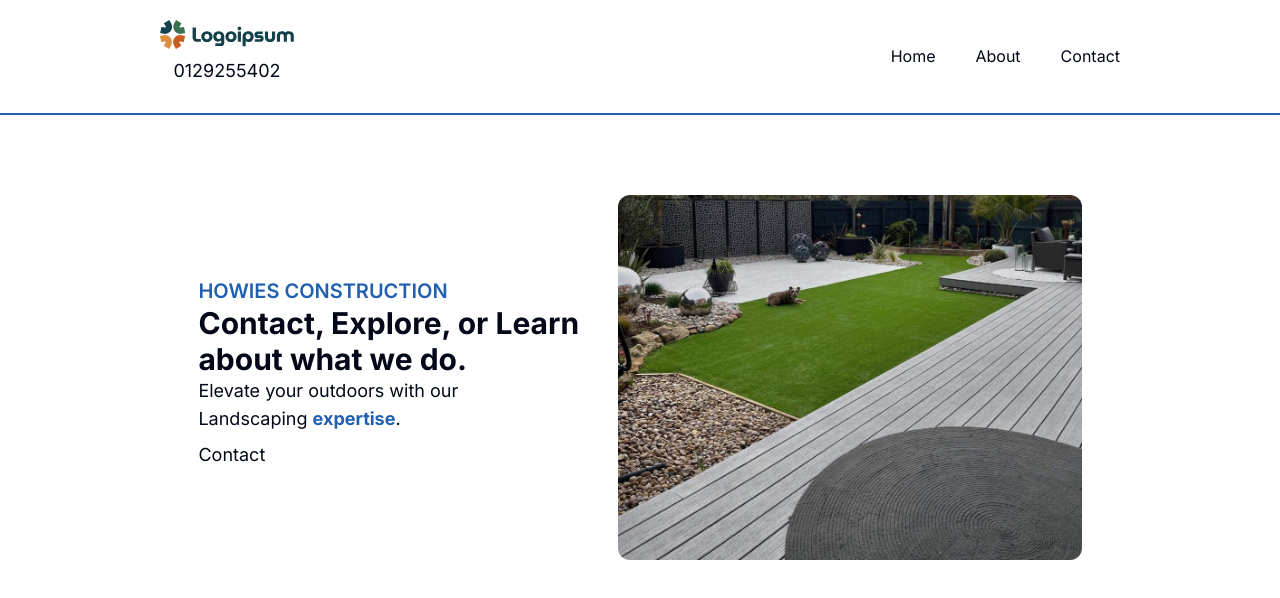
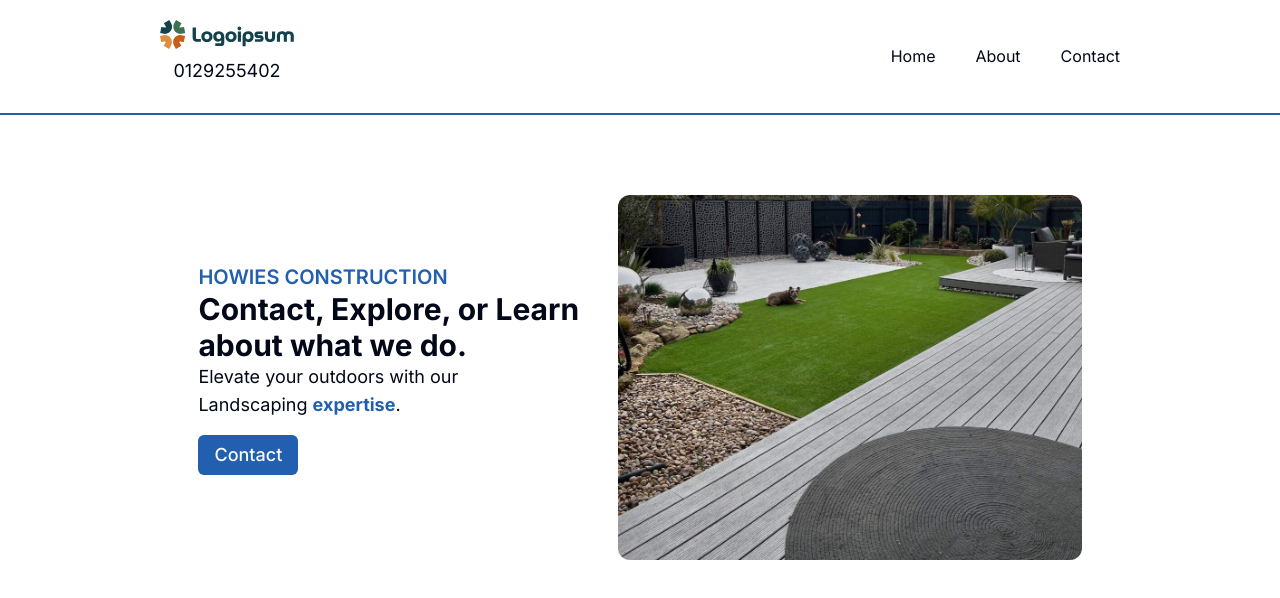
Before and after one commit to Jameshw19/howie-construction, a Next.js app: page / in a window 1280 px wide. Shown: the top 598 px of the page. Built offline with nearby package versions, Linux system fonts and the light colour scheme.

Commit message:
Added Button component from shadcn-ui into page.tsx for contact

```diff
--- a/app/(dashboard)/page.tsx
+++ b/app/(dashboard)/page.tsx
@@ -1,3 +1,4 @@
+import { Button } from "@/components/ui/button";
 import Image from "next/image";
 
 export default function Home() {
@@ -15,7 +16,15 @@ export default function Home() {
             Elevate your outdoors with our <br /> Landscaping{" "}
             <span className="font-bold text-[#225FAE] ">expertise</span>.
           </h3>
-          <button className="py-2 text-lg">Contact</button>
+          <div className="py-4">
+            <Button
+              className="text-lg bg-[#225FAE] rounded-md"
+              variant="default"
+              size="default"
+            >
+              Contact
+            </Button>
+          </div>
         </div>
         <div className="hidden lg:block">
           <Image
```
